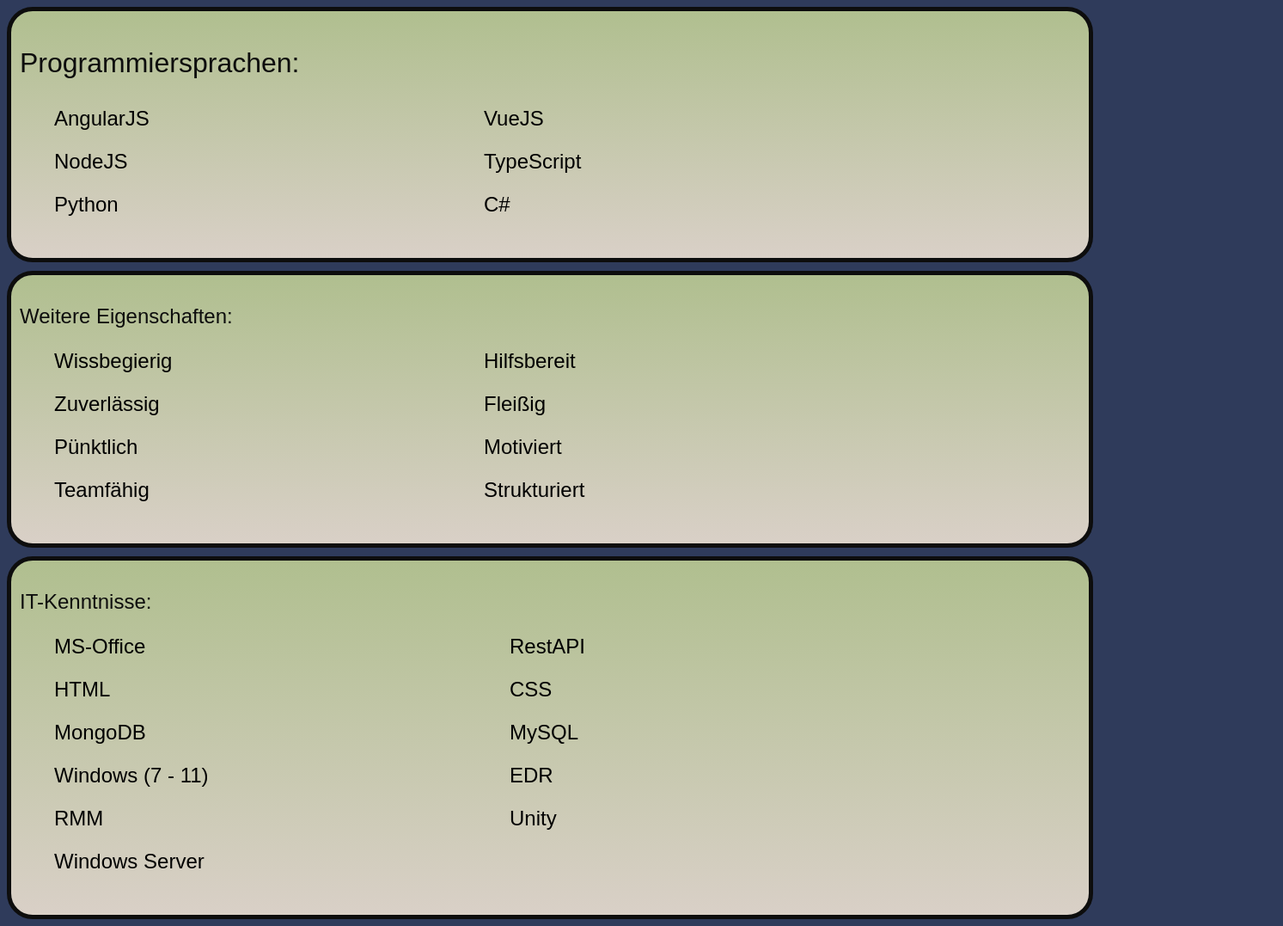
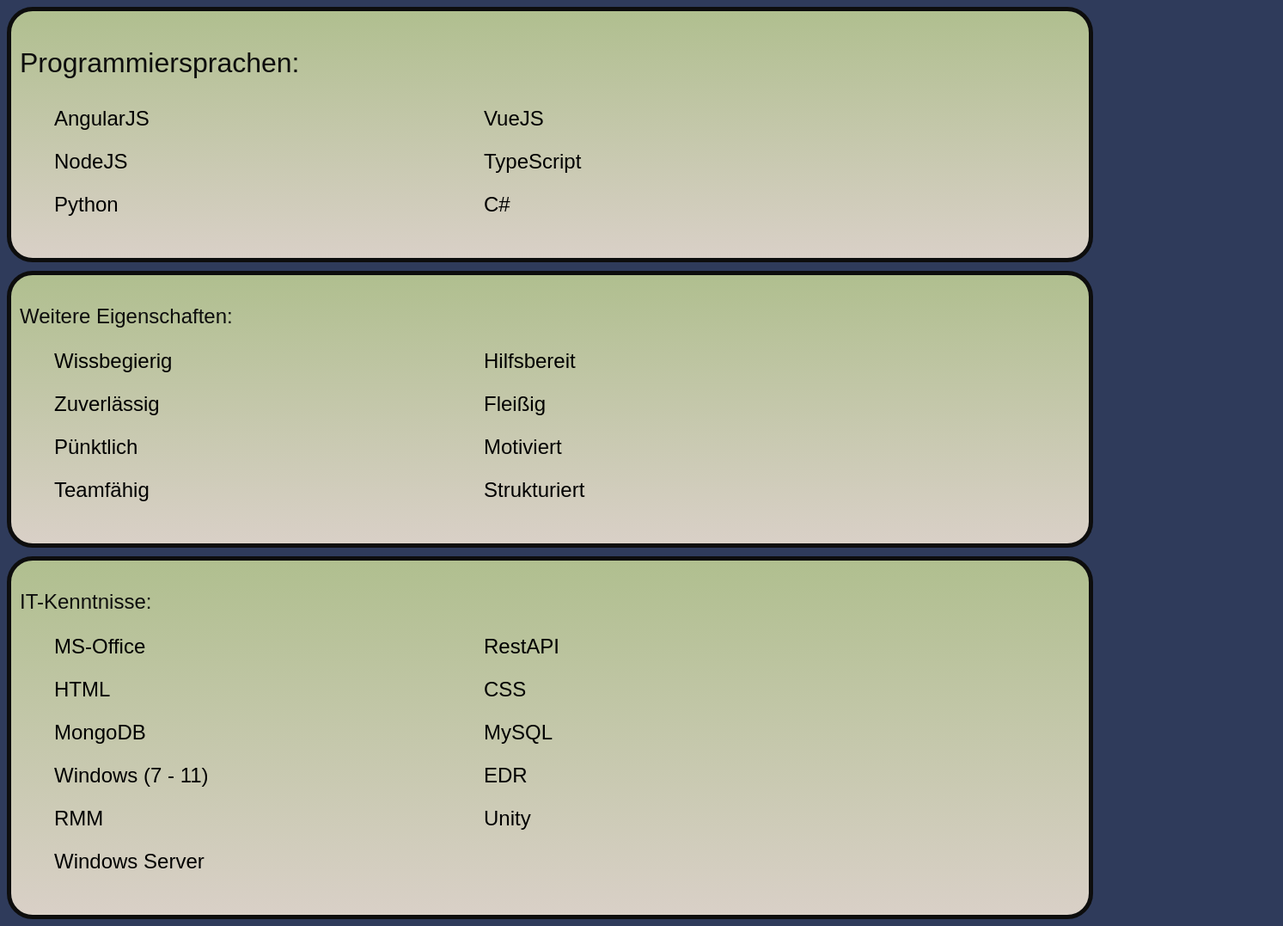
Before and after one commit to denisef94/My-Website_This-is-Me, a plain HTML site: page CV/curriculum_vitae.html in a window 1280 px wide. Shown: the part 1278-2355 px from the top of the page at 86% size, 1493 px wide, since content can reach past the window. Drawn offline with Linux system fonts and the light colour scheme; a web font is replaced by a local one.

Commit message:
Update curriculum_vitae.css

```diff
--- a/CV/curriculum_vitae.css
+++ b/CV/curriculum_vitae.css
@@ -273,6 +273,6 @@
         list-style: none;
         display: grid;
         grid-template-rows: repeat(6, 50px);
-        grid-template-columns: repeat(2, 530px);
+        grid-template-columns: repeat(2, 500px);
     }
 }
```
